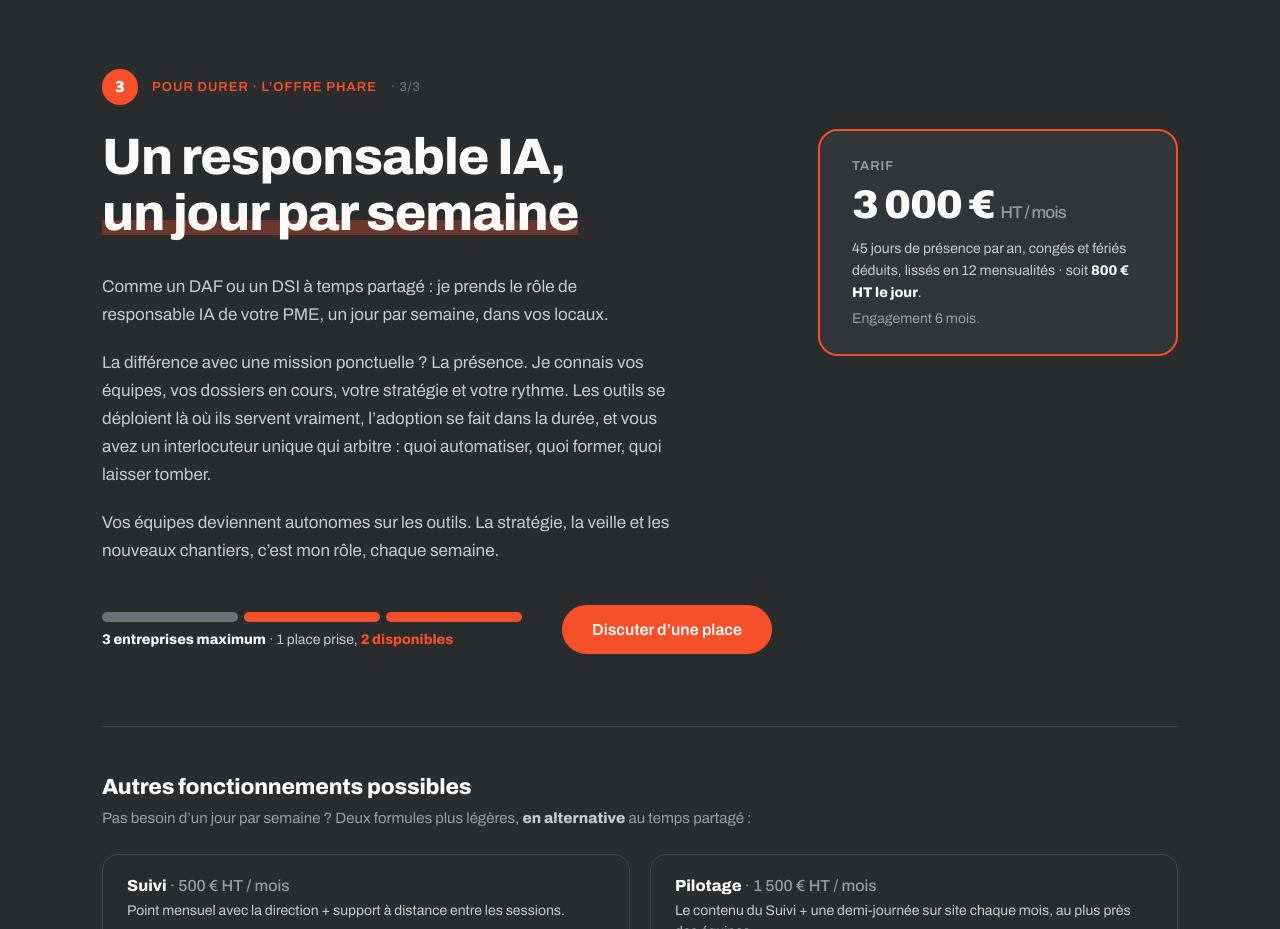
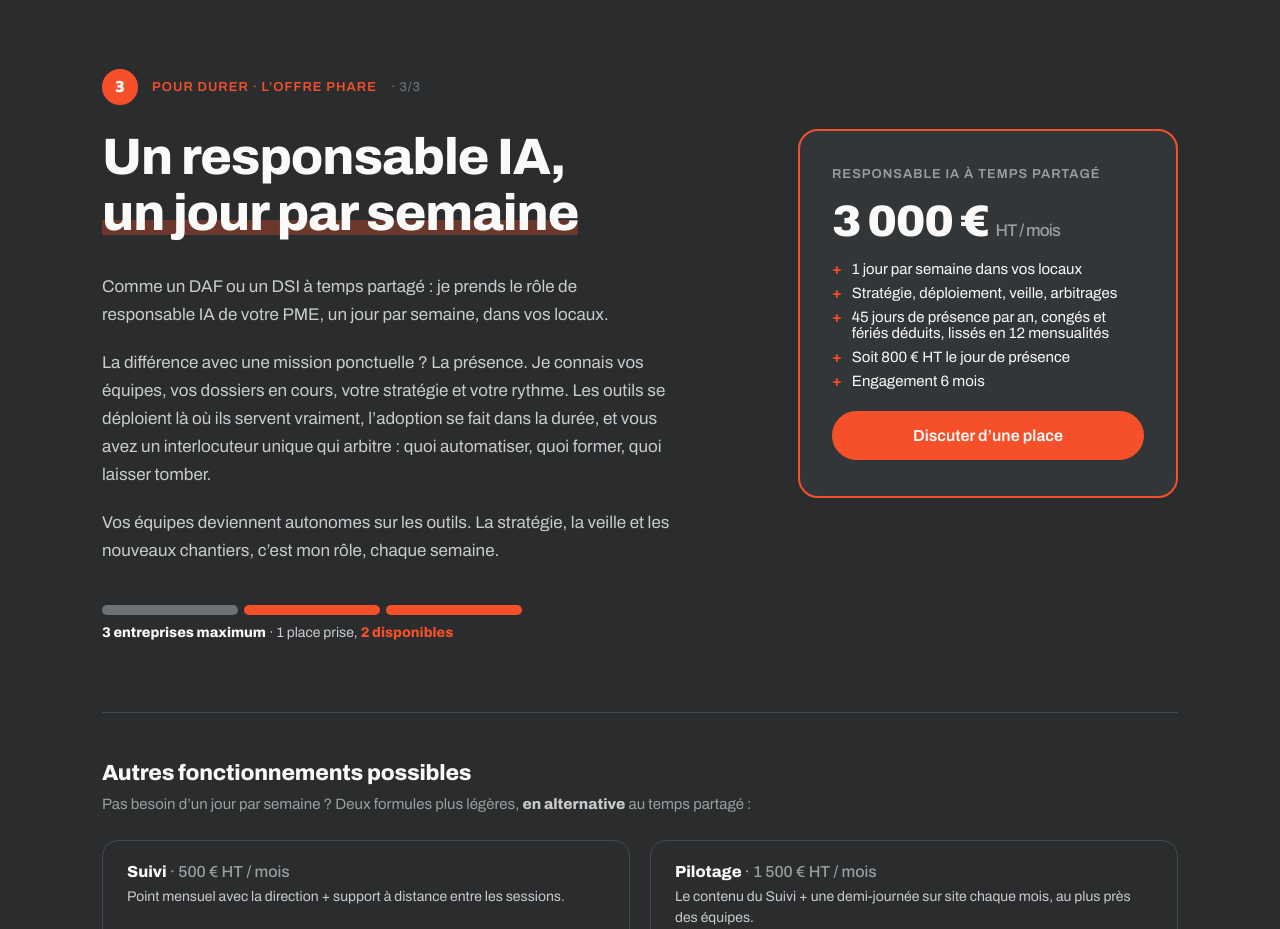
Before and after one commit to mlgs45/site-mlgs, a plain HTML site: page index.html in a window 1280 px wide. Shown: the part 3300-4229 px from the top of the page. Drawn offline with Linux system fonts and the light colour scheme.

Commit message:
Temps partagé : cartouche complet (libellé, prix, conditions, CTA), jauge sous la description
Co-Authored-By: Claude Fable 5 <noreply@anthropic.com>

```diff
--- a/index.html
+++ b/index.html
@@ -402,24 +402,27 @@
         <p style="margin: 0; font-size: 17px; line-height: 1.65; color: #C9CBCC; text-wrap: pretty;">La différence avec une mission ponctuelle&nbsp;? La présence. Je connais vos équipes, vos dossiers en cours, votre stratégie et votre rythme. Les outils se déploient là où ils servent vraiment, l&rsquo;adoption se fait dans la durée, et vous avez un interlocuteur unique qui arbitre&nbsp;: quoi automatiser, quoi former, quoi laisser tomber.</p>
         <p style="margin: 0; font-size: 17px; line-height: 1.65; color: #C9CBCC; text-wrap: pretty;">Vos équipes deviennent autonomes sur les outils. La stratégie, la veille et les nouveaux chantiers, c&rsquo;est mon rôle, chaque semaine.</p>
       </div>
-      <div class="tp-price" style="border: 2px solid var(--accent); border-radius: 20px; padding: 28px 32px; background: #333638; text-align: left; max-width: 360px; align-self: flex-start;">
-        <p style="margin: 0 0 10px; font-weight: 600; font-size: 13px; letter-spacing: 0.08em; text-transform: uppercase; color: #9B9E9F;">Tarif</p>
-        <p style="margin: 0 0 12px; font-weight: 900; font-size: 40px; letter-spacing: -0.02em; color: #FBFAF8;">3 000&nbsp;€ <span style="font-size: 17px; font-weight: 500; color: #9B9E9F;">HT / mois</span></p>
-        <p style="margin: 0 0 6px; font-size: 14px; line-height: 1.6; color: #C9CBCC;">45 jours de présence par an, congés et fériés déduits, lissés en 12 mensualités · soit <strong style="color: #FBFAF8;">800&nbsp;€ HT le jour</strong>.</p>
-        <p style="margin: 0; font-size: 14px; color: #9B9E9F;">Engagement 6 mois.</p>
+      <div class="tp-price" style="border: 2px solid var(--accent); border-radius: 20px; padding: 36px 32px; background: #333638; text-align: left; max-width: 380px; align-self: flex-start; display: flex; flex-direction: column; gap: 16px;">
+        <p style="margin: 0; font-weight: 600; font-size: 13px; letter-spacing: 0.08em; text-transform: uppercase; color: #9B9E9F;">Responsable IA à temps partagé</p>
+        <p style="margin: 0; font-weight: 900; font-size: 44px; letter-spacing: -0.02em; color: #FBFAF8;">3 000&nbsp;€ <span style="font-size: 17px; font-weight: 500; color: #9B9E9F;">HT / mois</span></p>
+        <ul style="margin: 0; padding: 0; list-style: none; display: flex; flex-direction: column; gap: 8px;">
+          <li style="font-size: 15px; color: #FBFAF8; display: flex; gap: 10px; align-items: baseline;"><span style="color: var(--accent); font-weight: 800;">+</span>1 jour par semaine dans vos locaux</li>
+          <li style="font-size: 15px; color: #FBFAF8; display: flex; gap: 10px; align-items: baseline;"><span style="color: var(--accent); font-weight: 800;">+</span>Stratégie, déploiement, veille, arbitrages</li>
+          <li style="font-size: 15px; color: #FBFAF8; display: flex; gap: 10px; align-items: baseline;"><span style="color: var(--accent); font-weight: 800;">+</span>45 jours de présence par an, congés et fériés déduits, lissés en 12 mensualités</li>
+          <li style="font-size: 15px; color: #FBFAF8; display: flex; gap: 10px; align-items: baseline;"><span style="color: var(--accent); font-weight: 800;">+</span>Soit 800&nbsp;€ HT le jour de présence</li>
+          <li style="font-size: 15px; color: #FBFAF8; display: flex; gap: 10px; align-items: baseline;"><span style="color: var(--accent); font-weight: 800;">+</span>Engagement 6 mois</li>
+        </ul>
+        <a class="btn-primary" href="#contact" style="background: var(--btn-bg); color: var(--btn-fg); border: 2px solid var(--accent); padding: 14px 28px; border-radius: 999px; font-weight: 600; font-size: 16px; text-align: center; transition: transform 0.15s; margin-top: 6px;">Discuter d&rsquo;une place</a>
       </div>
     </div>
 
-    <div style="margin-top: 40px; display: flex; align-items: center; gap: 40px; flex-wrap: wrap;">
-      <div style="flex: 1; min-width: 260px; max-width: 420px;">
-        <div style="display: flex; gap: 6px; margin-bottom: 10px;">
-          <span style="height: 10px; flex: 1; border-radius: 999px; background: #6E7276;"></span>
-          <span style="height: 10px; flex: 1; border-radius: 999px; background: var(--accent);"></span>
-          <span style="height: 10px; flex: 1; border-radius: 999px; background: var(--accent);"></span>
-        </div>
-        <p style="margin: 0; font-size: 14px; color: #C9CBCC;"><strong style="color: #FBFAF8;">3 entreprises maximum</strong> · 1 place prise, <strong style="color: var(--accent);">2 disponibles</strong></p>
+    <div style="margin-top: 40px; max-width: 420px;">
+      <div style="display: flex; gap: 6px; margin-bottom: 10px;">
+        <span style="height: 10px; flex: 1; border-radius: 999px; background: #6E7276;"></span>
+        <span style="height: 10px; flex: 1; border-radius: 999px; background: var(--accent);"></span>
+        <span style="height: 10px; flex: 1; border-radius: 999px; background: var(--accent);"></span>
       </div>
-      <a class="btn-primary" href="#contact" style="background: var(--btn-bg); color: var(--btn-fg); border: 2px solid var(--accent); padding: 14px 28px; border-radius: 999px; font-weight: 600; font-size: 16px; text-align: center; transition: transform 0.15s;">Discuter d&rsquo;une place</a>
+      <p style="margin: 0; font-size: 14px; color: #C9CBCC;"><strong style="color: #FBFAF8;">3 entreprises maximum</strong> · 1 place prise, <strong style="color: var(--accent);">2 disponibles</strong></p>
     </div>
 
     <div style="margin-top: 72px; border-top: 1px solid #45484A; padding-top: 48px;">
```
